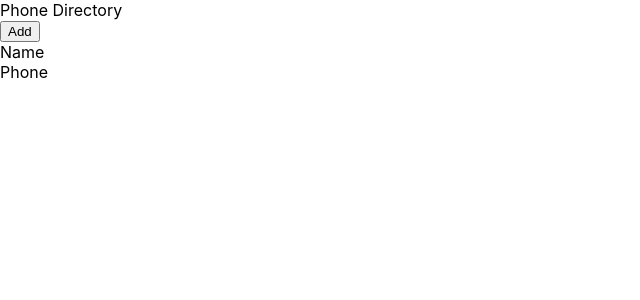
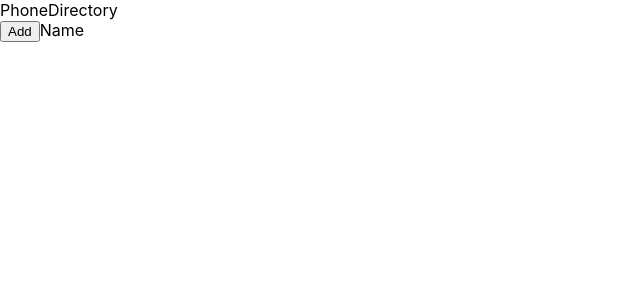
Before and after one commit to sagar1976/phone-directory-project, a React (Create React App) app: page / in a window 1280 px wide. Shown: the top 300 px of the page, without its empty margins (0-640 px from the left). Built offline with nearby package versions, Linux system fonts and the light colour scheme.

Commit message:
Header’ Component

```diff
--- a/src/App.js
+++ b/src/App.js
@@ -1,18 +1,14 @@
 import React, {Component} from 'react';
 import { render } from '@testing-library/react';
+import Header from './Header';
 
 class App extends Component {
   render() {
     return (
       <div>
-      <div className="header">
-        Phone Directory
-      </div>
-      <button>Add</button>
-      <div>
-        <span>Name</span><br />
-        <span>Phone</span>
-      </div>
+          <Header />
+          <button>Add</button>
+          <span>Name</span><br />
       </div>
     );
   }
--- /dev/null
+++ b/src/Header.js
@@ -0,0 +1,11 @@
+import React from 'react';
+
+const Header = function() {
+    return(
+        <div className="header">
+            PhoneDirectory
+        </div>
+    )
+}
+
+export default Header;
```
